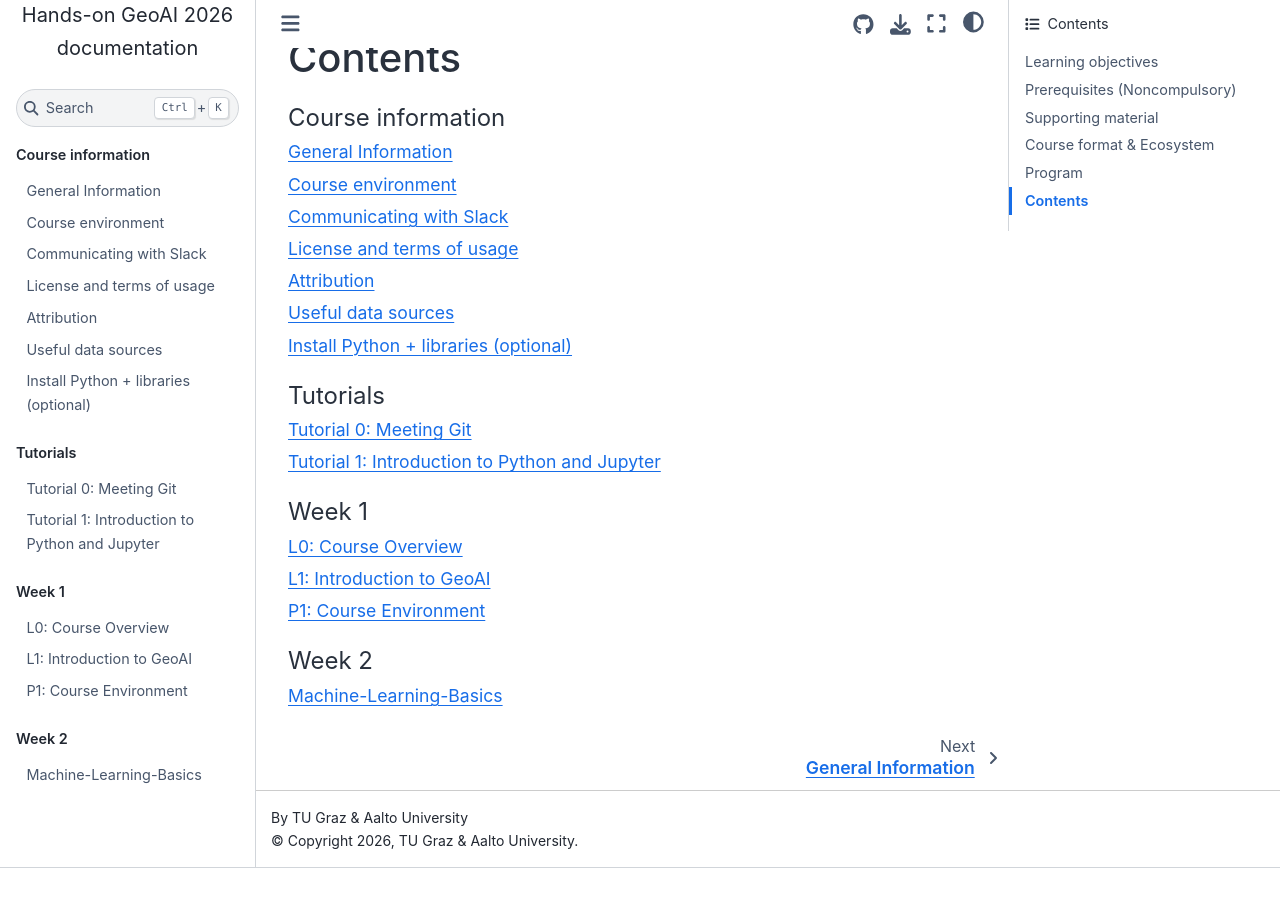
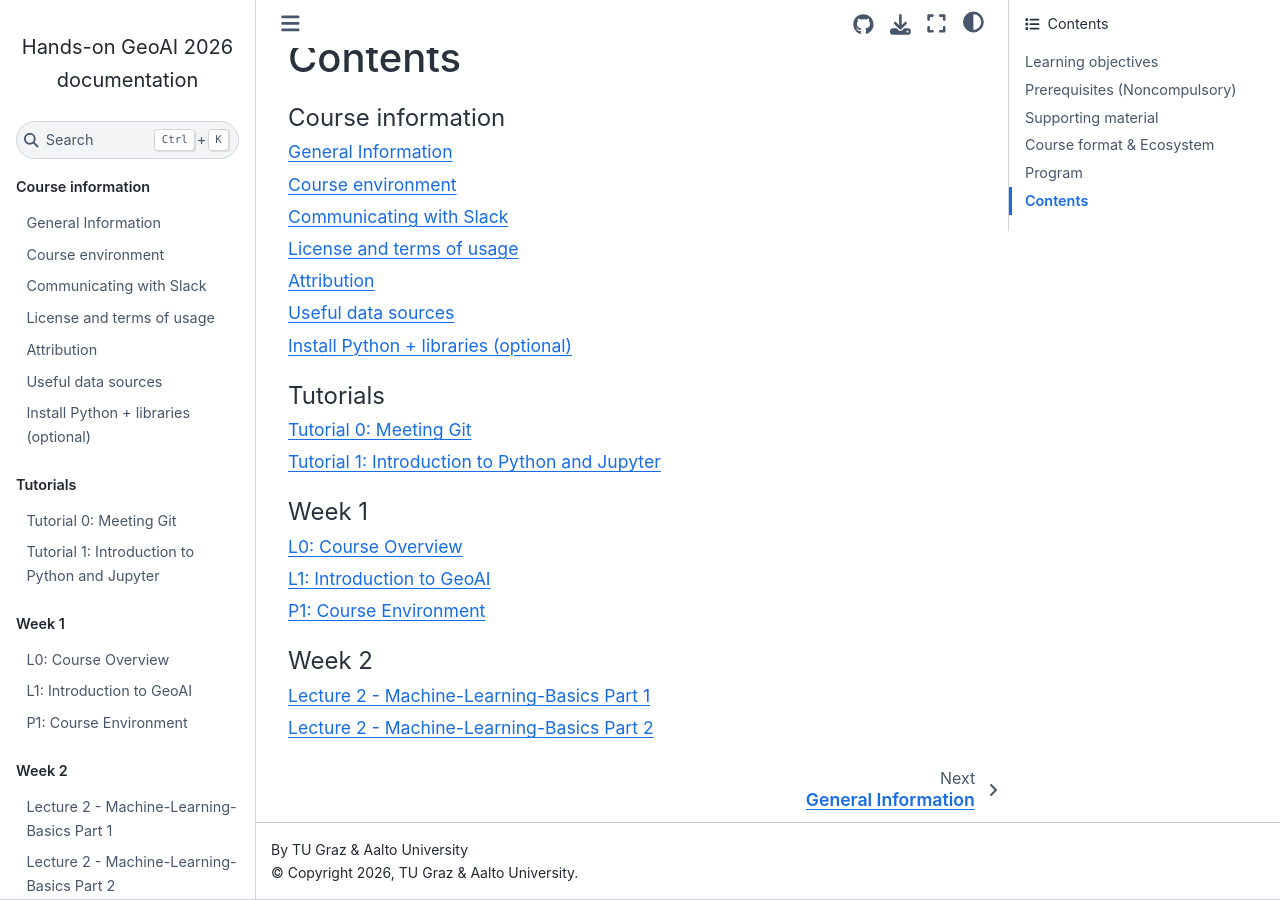
Before and after one commit to Hands-on-GeoAI/course-site, a Sphinx documentation site: the page built from source/index.rst, in a window 1280 px wide and 900 px high, scrolled down 4229 px. Built offline with Sphinx 7.4.7 and the Sphinx Book theme 1.1.4, drawn with Linux system fonts in a browser that asks for light colours; pages that are not in the unit, such as notebooks, are missing from menus; before the commit the page ends 5097 px from its top, so only the background shows below that.

Commit message:
updating PPT structures

```diff
--- a/source/index.rst
+++ b/source/index.rst
@@ -207,4 +207,5 @@ Contents
     :maxdepth: 1
     :caption: Week 2
 
-    lessons/L2/Machine-Learning-Basics.rst
+    lessons/L2/L2-Machine-Learning-Basics-part1
+    lessons/L2/L2-Machine-Learning-Basics-part2
--- /dev/null
+++ b/source/lessons/L2/L2-Machine-Learning-Basics-part1.rst
@@ -0,0 +1,6 @@
+Lecture 2 - Machine-Learning-Basics Part 1
+==============================
+
+.. raw:: html
+
+    <iframe src="https://docs.google.com/presentation/d/e/2PACX-1vSEN_FXllJ1iEdDiTTkcJdWKfPEU8Y_TCHwBc5EjyeRced7_MH8jOjwaO7lQLfruQ/pubembed?start=false&loop=false&delayms=60000" frameborder="0" width="1440" height="839" allowfullscreen="true" mozallowfullscreen="true" webkitallowfullscreen="true"></iframe>
--- /dev/null
+++ b/source/lessons/L2/L2-Machine-Learning-Basics-part2.rst
@@ -0,0 +1,6 @@
+Lecture 2 - Machine-Learning-Basics Part 2
+==============================
+
+.. raw:: html
+
+    <iframe src="https://docs.google.com/presentation/d/e/2PACX-1vSEN_FXllJ1iEdDiTTkcJdWKfPEU8Y_TCHwBc5EjyeRced7_MH8jOjwaO7lQLfruQ/pubembed?start=false&loop=false&delayms=60000" frameborder="0" width="1440" height="839" allowfullscreen="true" mozallowfullscreen="true" webkitallowfullscreen="true"></iframe>
--- a/source/lessons/L2/Machine-Learning-Basics.rst
+++ /dev/null
@@ -1,6 +0,0 @@
-Machine-Learning-Basics
-==============================
-
-.. raw:: html
-
-    <iframe src="https://docs.google.com/presentation/d/e/2PACX-1vQ1Cq05SxbGoen8pkrnmS8HRmeT4BLeaSaR12I1ShxYEPDRJXKMFHwrzwEySN4Mj8HnuAsTObiqJ32c/pubembed?start=false&loop=false&delayms=60000" frameborder="0" width="960" height="569" allowfullscreen="true" mozallowfullscreen="true" webkitallowfullscreen="true"></iframe>
```
